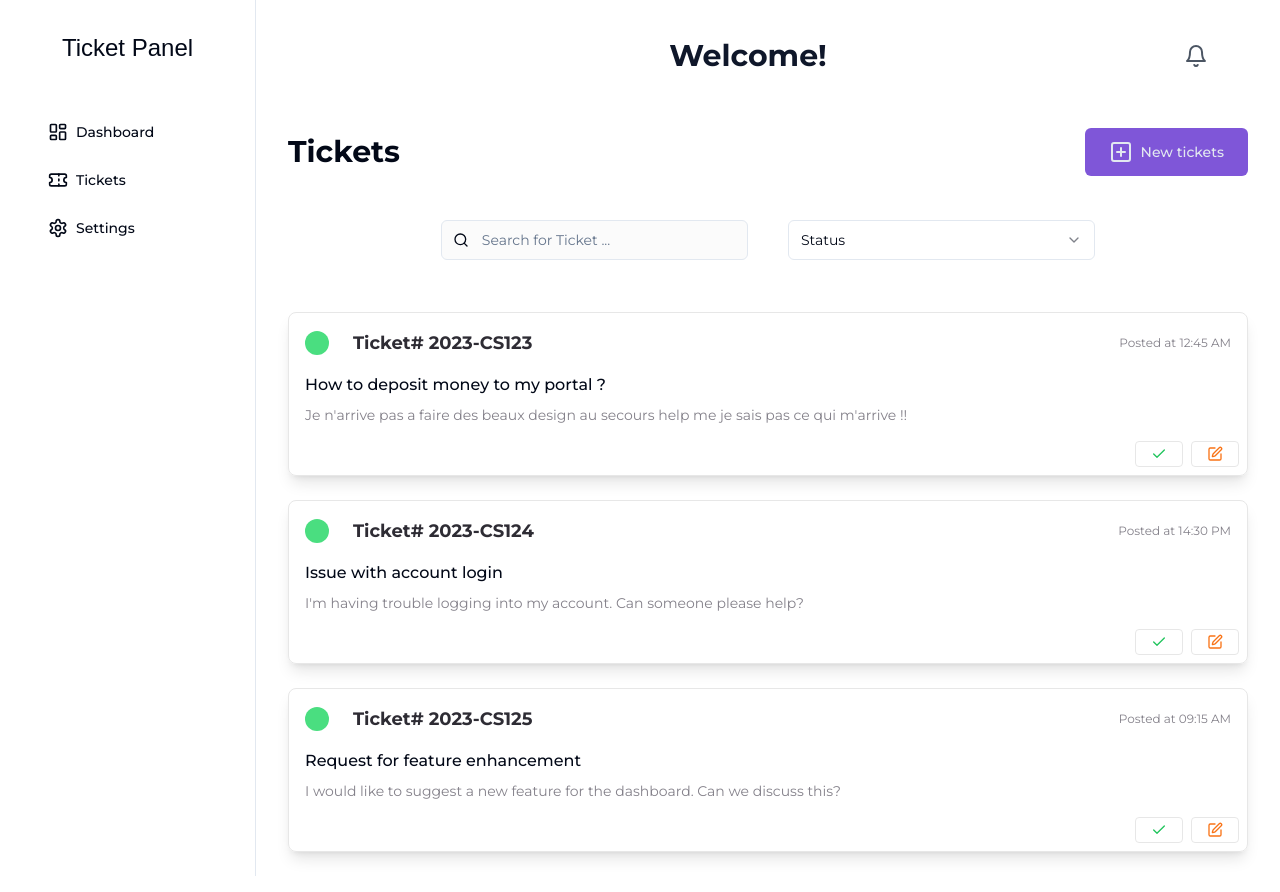
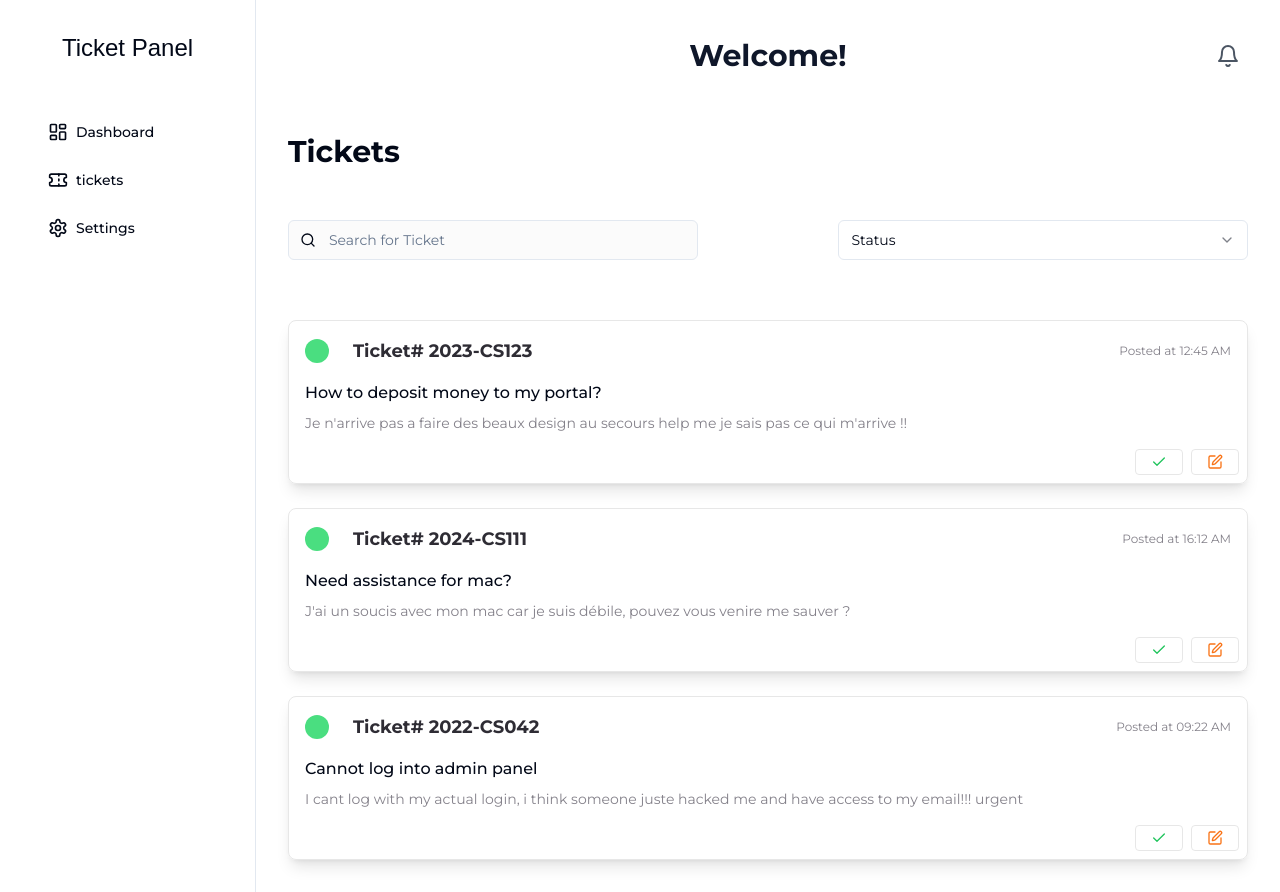
Before and after one commit to Bourdon94m/TechTools, a React (Vite) app in the folder frontend/Tech/: page /tickets in a window 1280 px wide. Built offline with nearby package versions, Linux system fonts and the light colour scheme; a web font is replaced by a local one.

Commit message:
Implemented search ticket logic

```diff
--- a/frontend/Tech/src/components/layout/Dashboard/Sidebar.jsx
+++ b/frontend/Tech/src/components/layout/Dashboard/Sidebar.jsx
@@ -39,7 +39,7 @@ const SidebarContent = ({ collapsed, setCollapsed }) => {
             <TooltipTrigger asChild>
               <Button variant="ghost" className="w-full justify-start">
                 <LayoutDashboard className="h-5 w-5 mr-2" />
-                {!collapsed && "Dashboard"}
+                {!collapsed && <a href="dashboard">Dashboard</a>}
               </Button>
             </TooltipTrigger>
             {collapsed && (
@@ -51,7 +51,7 @@ const SidebarContent = ({ collapsed, setCollapsed }) => {
             <TooltipTrigger asChild>
               <Button variant="ghost" className="w-full justify-start">
                 <Ticket className="h-5 w-5 mr-2" />
-                {!collapsed && "Tickets"}
+                {!collapsed && <a href="tickets">tickets</a>}
               </Button>
             </TooltipTrigger>
             {collapsed && <TooltipContent side="right">Tickets</TooltipContent>}
--- a/frontend/Tech/src/components/layout/DataTable.jsx
+++ b/frontend/Tech/src/components/layout/DataTable.jsx
@@ -78,7 +78,7 @@ export function DataTable({ columns, data }) {
           className="max-w-sm"
           style={{ borderColor: colors.border }}
         />
-        <div className="space-x-2">
+        <div className="ml-5 gap-3 flex">
           <Dialog>
             <DialogTrigger asChild>
               <Button
--- a/frontend/Tech/src/components/pages/Dashboard/TicketPage.jsx
+++ b/frontend/Tech/src/components/pages/Dashboard/TicketPage.jsx
@@ -1,12 +1,9 @@
-import { useState, useEffect } from "react";
+import React, { useState, useEffect } from "react";
 import Sidebar from "@/components/layout/Dashboard/Sidebar";
 import NotificationButt from "@/components/ui/dashboard/notification-button";
 import NewTicketButton from "@/components/ui/dashboard/newTicket-button";
-import { Button } from "@/components/ui/button";
-import { Input } from "@/components/ui/input";
 import SearchButton from "@/components/ui/dashboard/searchButton";
 import TicketCard from "@/components/ui/dashboard/ticket-card";
-
 import {
   Select,
   SelectContent,
@@ -16,32 +13,76 @@ import {
 } from "@/components/ui/select";
 
 const TicketPage = () => {
+  const [tickets, setTickets] = useState([
+    {
+      ticketID: "Ticket# 2023-CS123",
+      date: "Posted at 12:45 AM",
+      title: "How to deposit money to my portal?",
+      content:
+        "Je n'arrive pas a faire des beaux design au secours help me je sais pas ce qui m'arrive !!",
+      color: "green",
+    },
+    {
+      ticketID: "Ticket# 2024-CS111",
+      date: "Posted at 16:12 AM",
+      title: "Need assistance for mac?",
+      content:
+        "J'ai un soucis avec mon mac car je suis débile, pouvez vous venire me sauver ?",
+      color: "orange",
+    },
+    {
+      ticketID: "Ticket# 2022-CS042",
+      date: "Posted at 09:22 AM",
+      title: "Cannot log into admin panel",
+      content:
+        "I cant log with my actual login, i think someone juste hacked me and have access to my email!!! urgent",
+      color: "green",
+    },
+    // Ajoutez d'autres tickets ici...
+  ]);
+
+  const [searchTerm, setSearchTerm] = useState("");
+  const [filteredTickets, setFilteredTickets] = useState(tickets);
+
+  useEffect(() => {
+    const results = tickets.filter(
+      (ticket) =>
+        ticket.title.toLowerCase().includes(searchTerm.toLowerCase()) ||
+        ticket.content.toLowerCase().includes(searchTerm.toLowerCase()) ||
+        ticket.ticketID.toLowerCase().includes(searchTerm.toLowerCase())
+    );
+
+    setFilteredTickets(results);
+  }, [searchTerm, tickets]);
+
+  const handleSearch = (term) => {
+    setSearchTerm(term);
+  };
+
   return (
     <div className="flex flex-col md:flex-row min-h-screen font-merriweather">
-      {/* Sidebar */}
       <Sidebar className="w-full md:w-64 flex-shrink-0" />
-      {/* Main content */}
       <div className="flex-grow">
-        <div className="h-28 w-full merriweather flex items-center justify-between px-4 md:px-8 lg:px-16">
-          <div className="flex-grow" />
-          <h1 className="text-primary text-2xl md:text-3xl font-bold">
+        <div className="h-28 w-full merriweather flex items-center justify-between px-8">
+          <div className="w-1/3"></div> {/* Espace vide à gauche */}
+          <h1 className="text-primary text-3xl  font-bold w-1/3 text-center">
             Welcome!
           </h1>
-          <div className="flex-grow flex justify-end">
-            <NotificationButt className="ml-4 md:ml-8 lg:ml-16" />
+          <div className="w-1/3 flex justify-end">
+            <NotificationButt />
           </div>
         </div>
-        <div className="h-20 w-full flex justify-between items-center">
+        <div className="h-20 w-[80%] flex justify-start items-center">
           <h1 className="text-3xl ml-8 font-bold">Tickets</h1>
-          <NewTicketButton />
         </div>
-        <div className="h-[6rem] w-full flex items-center justify-between lg:justify-center lg:gap-10">
+        <div className="h-[6rem] w-full flex items-center justify-between">
           <SearchButton
-            className={"w-[40%] ml-8 lg:w-[30%]  :placeholder:text-xl "}
-            placeholder={"Search for Ticket ..."}
+            className="w-[40%] ml-8"
+            placeholder="Search for Ticket"
+            onSearch={handleSearch}
           />
           <Select>
-            <SelectTrigger className="w-[40%] mr-8 lg:w-[30%]">
+            <SelectTrigger className="w-[40%] mr-8">
               <SelectValue placeholder="Status" />
             </SelectTrigger>
             <SelectContent>
@@ -51,33 +92,23 @@ const TicketPage = () => {
             </SelectContent>
           </Select>
         </div>
-        {/* Updated grid for TicketCards */}
-        <div className="grid grid-cols-1 md:grid-cols-1 lg:grid-cols-1 gap-6 px-8 py-6">
-          <TicketCard
-            ticketID="Ticket# 2023-CS123"
-            title="How to deposit money to my portal ?"
-            date="Posted at 12:45 AM"
-            content="Je n'arrive pas a faire des beaux design au secours help me je sais pas ce qui m'arrive !!"
-            status="unresolved"
-            color="red"
-          />
-          <TicketCard
-            ticketID="Ticket# 2023-CS124"
-            title="Issue with account login"
-            date="Posted at 14:30 PM"
-            content="I'm having trouble logging into my account. Can someone please help?"
-            status="in progress"
-            color="orange"
-          />
-          <TicketCard
-            ticketID="Ticket# 2023-CS125"
-            title="Request for feature enhancement"
-            date="Posted at 09:15 AM"
-            content="I would like to suggest a new feature for the dashboard. Can we discuss this?"
-            status="open"
-            color="green"
-          />
-          {/* You can add more TicketCard components here as needed */}
+        <div className="grid gap-6 p-8">
+          {filteredTickets.length > 0 ? (
+            filteredTickets.map((ticket, index) => (
+              <TicketCard
+                key={index}
+                ticketID={ticket.ticketID}
+                date={ticket.date}
+                title={ticket.title}
+                content={ticket.content}
+                color={ticket.color}
+              />
+            ))
+          ) : (
+            <div className="text-center py-8 text-gray-500">
+              Aucun ticket ne correspond à votre recherche.
+            </div>
+          )}
         </div>
       </div>
     </div>
--- a/frontend/Tech/src/components/ui/dashboard/searchButton.jsx
+++ b/frontend/Tech/src/components/ui/dashboard/searchButton.jsx
@@ -4,19 +4,20 @@ import { Button } from "@/components/ui/button";
 import { Search } from "lucide-react";
 
 const SearchButton = ({ placeholder, className, onSearch }) => {
-  const [search, setSearch] = useState("");
+  const [searchTerm, setSearchTerm] = useState("");
 
-  const handleInputChange = (e) => {
-    const value = e.targer.value;
-    setSearch(value);
-    console.log(value);
-    onSearch(value);
+  const onWriting = (e) => {
+    const value = e.target.value;
+    setSearchTerm(value);
+    // Si vous voulez appeler onSearch à chaque changement
+    if (onSearch) {
+      onSearch(value);
+    }
   };
 
   return (
-    <form className={`relative flex items-center  ${className}`}>
+    <div className={`relative flex items-center ${className}`}>
       <Button
-        onChange={handleInputChange}
         variant="ghost"
         size="icon"
         className="absolute left-0 z-10 hover:bg-transparent focus:bg-transparent active:bg-transparent"
@@ -24,12 +25,14 @@ const SearchButton = ({ placeholder, className, onSearch }) => {
         <Search className="h-4 w-4" />
       </Button>
       <Input
+        onChange={onWriting}
+        value={searchTerm}
         name="search"
         className="pl-10 bg-[#FBFBFB]"
         type="text"
         placeholder={placeholder}
       />
-    </form>
+    </div>
   );
 };
 
```
